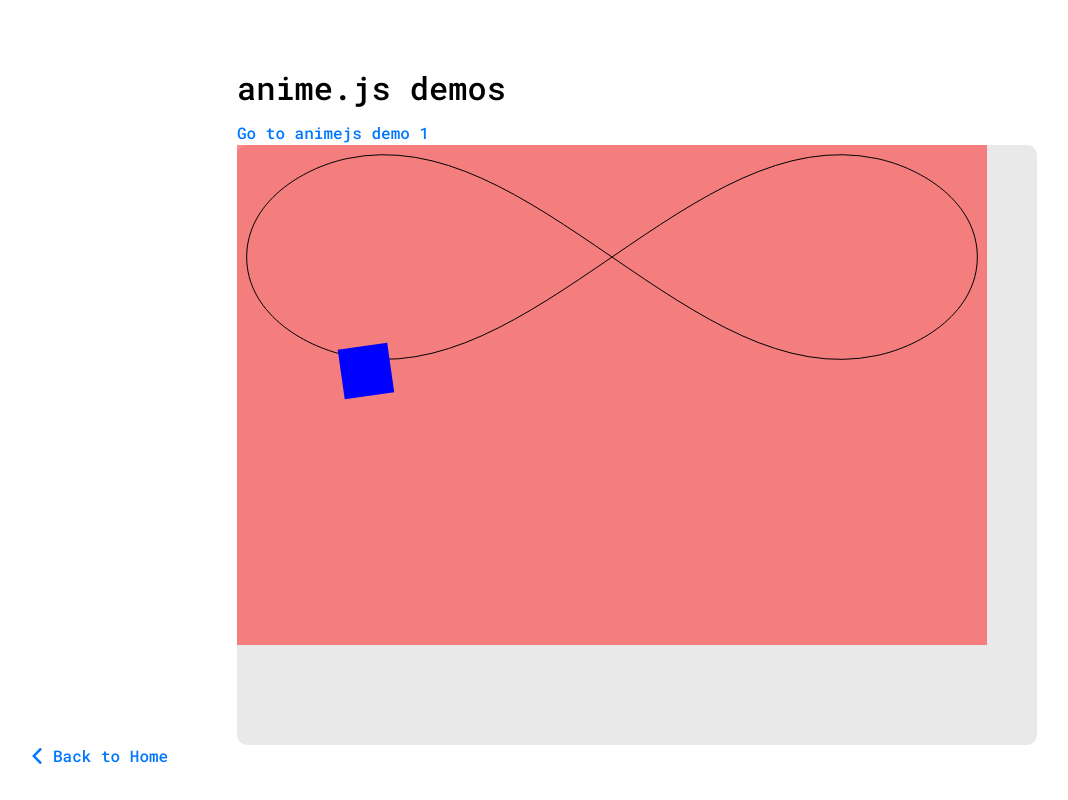
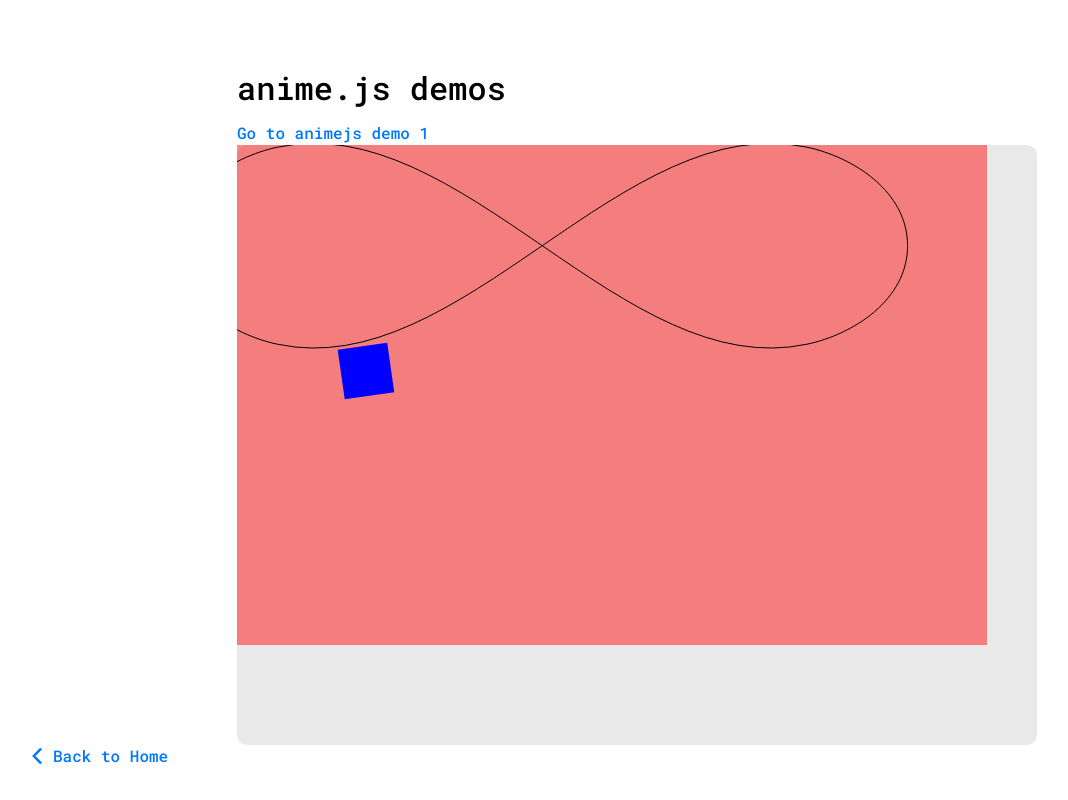
Before and after one commit to branogarbo/nextjs, a Next.js app in the folder sandbox/: page /demos/animejs in a window 1280 px wide. Both pictures are taken after a click on the link "Go to animejs demo 2". Shown: the whole page, without its empty margins (3-1071 px from the left). Built offline with nearby package versions, Linux system fonts and the light colour scheme.

Commit message:
dockerize, some demos stopped working lol

```diff
--- a/sandbox/components/animejs2.js
+++ b/sandbox/components/animejs2.js
@@ -23,13 +23,13 @@ import { useEffect } from 'react'
          easing: 'linear',
          loop: true
       });
-   })
+   });
 
    return (
       <div className={style.parent}>
 
          <svg className={style.path}>
-            <path d="m 570.09029,199.19958 c 45.8701,-9.76324 100.47014,-44.09567 100.46999,-98.48991 -8e-5,-54.39421 -54.6,-88.726191 -100.46999,-98.489429 C 385.83514,-36.99712 224.6373,238.41694 40.382203,199.19958 -5.4879278,189.43634 -60.087981,155.10391 -60.087879,100.70967 -60.087838,46.31546 -5.487822,11.983479 40.382203,2.220241 224.63735,-36.99712 385.83519,238.41694 570.09029,199.19958 Z" stroke="black" stroke-width= "1px" fill="none" transform="translate(69.7638,11.331839)"/>
+            <path d="m 570.09029,199.19958 c 45.8701,-9.76324 100.47014,-44.09567 100.46999,-98.48991 -8e-5,-54.39421 -54.6,-88.726191 -100.46999,-98.489429 C 385.83514,-36.99712 224.6373,238.41694 40.382203,199.19958 -5.4879278,189.43634 -60.087981,155.10391 -60.087879,100.70967 -60.087838,46.31546 -5.487822,11.983479 40.382203,2.220241 224.63735,-36.99712 385.83519,238.41694 570.09029,199.19958 Z" stroke="black" stroke-width= "1px" fill="none" transform={`translate(${-69.7638*0},${-11.331839*0})`}/>
          </svg>
 
          <div id="box" className={style.box}></div>
```
Also changed, not shown: sandbox/style/template.module.css (line endings or trailing spaces), 2 other files (tests, documents, lock files or other folders).
